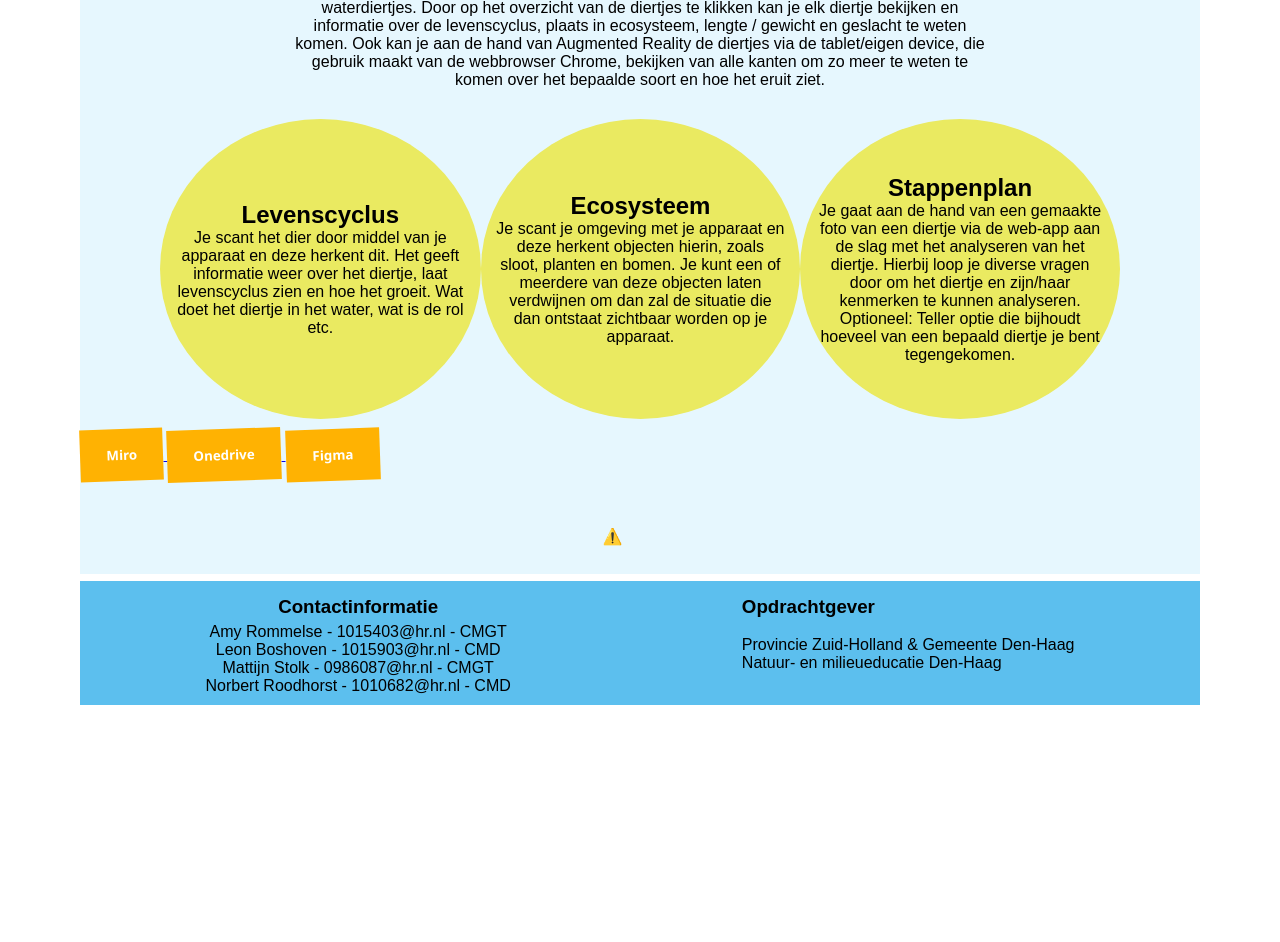
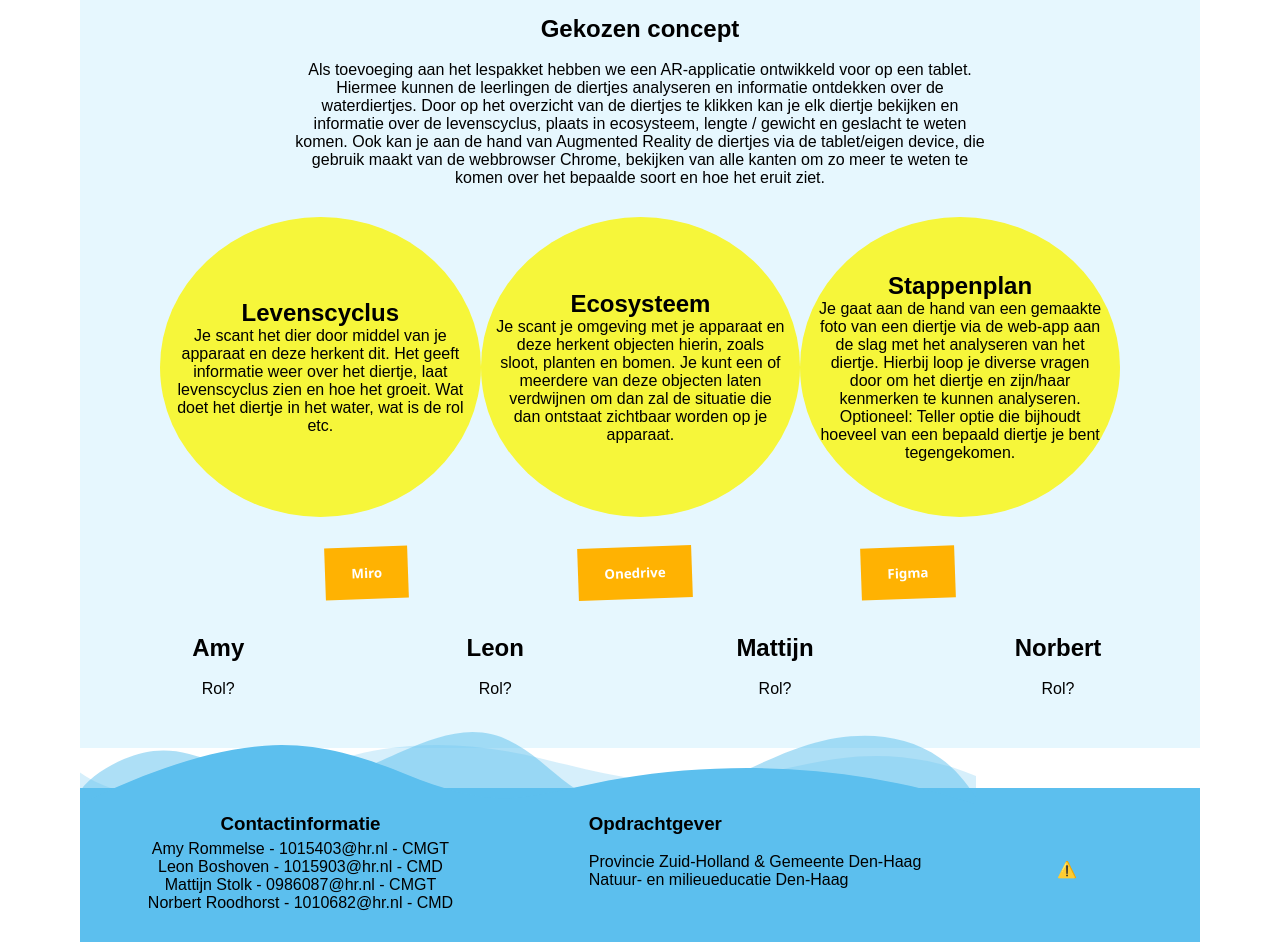
Before and after one commit to Team-Eendt/onepager, a plain HTML site: page src/index.html in a window 1280 px wide. Shown: the part 380-1322 px from the top of the page. Before the commit the page ends 1085 px from the top, so only its background shows below. Drawn offline with nearby package versions, Linux system fonts and the light colour scheme; no server answers.

Commit message:
Style changes and added more info

```diff
--- a/src/css/main.css
+++ b/src/css/main.css
@@ -7,7 +7,8 @@
 
 header {
     text-align: center;
-    padding: 2px 0;
+    padding-top: 20px;
+    padding-bottom: 20px;
     font-family: Arial, serif;
     background-color: #e6f7fe;
     color: #ffb202;
@@ -95,13 +96,14 @@ main {
 
 #design-question {
     text-align: center;
-    padding: 2px 0;
     font-family: Arial, serif;
     max-width: 700px;
+    padding-top: 20px;
 }
 
 #mvp {
     text-align: center;
+    padding-top: 10px;
     padding-bottom: 20px;
     font-family: Arial, serif;
     max-width: 700px;
@@ -123,7 +125,7 @@ main {
     width: 300px;
     height: 300px;
     border-radius:50%;
-    background: #eaea61;
+    background: #f6f63a;
     display: table-cell;
     text-align: center;
     vertical-align: middle;
@@ -131,23 +133,27 @@ main {
     padding-left: 15px;
 }
 
+#info-buttons {
+    display: flex;
+    justify-content: center;
+    text-align: center;
+    padding-top: 20px;
+    padding-bottom: 25px;
+    max-width: 800px;
+}
+
 #miro{
     background-color: #ffb202;
     border: 0 solid #E5E7EB;
     box-sizing: border-box;
     color: white;
-    /*display: flex;*/
     font-family: ui-sans-serif,system-ui,-apple-system,system-ui,"Segoe UI",Roboto,"Helvetica Neue",Arial,"Noto Sans",sans-serif,"Apple Color Emoji","Segoe UI Emoji","Segoe UI Symbol","Noto Color Emoji";
-    /*font-size: 1rem;*/
     font-weight: 700;
-    /*justify-content: center;*/
     line-height: 1.75rem;
     padding: .75rem 1.65rem;
-    /*position: relative;*/
     text-align: center;
     text-decoration: none #000000 solid;
     text-decoration-thickness: auto;
-    /*width: 100%;*/
     max-width: 250px;
     cursor: pointer;
     transform: rotate(-2deg);
@@ -161,18 +167,13 @@ main {
     border: 0 solid #E5E7EB;
     box-sizing: border-box;
     color: white;
-    /*display: flex;*/
     font-family: ui-sans-serif,system-ui,-apple-system,system-ui,"Segoe UI",Roboto,"Helvetica Neue",Arial,"Noto Sans",sans-serif,"Apple Color Emoji","Segoe UI Emoji","Segoe UI Symbol","Noto Color Emoji";
-    /*font-size: 1rem;*/
     font-weight: 700;
-    /*justify-content: center;*/
     line-height: 1.75rem;
     padding: .75rem 1.65rem;
-    /*position: relative;*/
     text-align: center;
     text-decoration: none #000000 solid;
     text-decoration-thickness: auto;
-    /*width: 100%;*/
     max-width: 250px;
     cursor: pointer;
     transform: rotate(-2deg);
@@ -186,18 +187,13 @@ main {
     border: 0 solid #E5E7EB;
     box-sizing: border-box;
     color: white;
-    /*display: flex;*/
     font-family: ui-sans-serif,system-ui,-apple-system,system-ui,"Segoe UI",Roboto,"Helvetica Neue",Arial,"Noto Sans",sans-serif,"Apple Color Emoji","Segoe UI Emoji","Segoe UI Symbol","Noto Color Emoji";
-    /*font-size: 1rem;*/
     font-weight: 700;
-    /*justify-content: center;*/
     line-height: 1.75rem;
     padding: .75rem 1.65rem;
-    /*position: relative;*/
     text-align: center;
     text-decoration: none #000000 solid;
     text-decoration-thickness: auto;
-    /*width: 100%;*/
     max-width: 250px;
     cursor: pointer;
     transform: rotate(-2deg);
@@ -223,10 +219,37 @@ main {
     font-family: Arial, serif;
 }
 
+#rollen {
+    text-align: center;
+    padding-top: 10px;
+    padding-bottom: 20px;
+    font-family: Arial, serif;
+    max-width: 1200px;
+}
+
+#team-rol {
+    width: 300px;
+    display: table-cell;
+    text-align: center;
+    vertical-align: middle;
+    padding-right: 15px;
+    padding-left: 15px;
+    padding-bottom: 30px;
+}
+
 footer {
-    margin-top: 7px;
+    margin-top: 40px;
     display: flex;
     background-color: #5cbfee;
     font-family: Arial, serif;
-    padding: 10px;
+    padding-top: 20px;
+    padding-bottom: 30px;
 }
+
+#footer-wrapper {
+    position: absolute;
+    display: flex;
+    justify-content: space-evenly;
+    width: 70vw;
+    font-family: Arial, serif;
+}
--- a/src/index.html
+++ b/src/index.html
@@ -42,6 +42,7 @@
         <br>
         <section id="design-question">
             <h2>Ontwerpvraag</h2>
+            <br>
             <p>
                 Hoe kunnen wij kinderen uit groep 7 en 8 informeren en inspireren over
                 natuur en milieu door middel van immersive technologie te gebruiken bij
@@ -51,6 +52,7 @@
         <br>
         <section id="mvp">
         <h2>Gekozen concept</h2>
+            <br>
             <p>
                 Als toevoeging aan het lespakket hebben we een AR-applicatie ontwikkeld
                 voor op een tablet. Hiermee kunnen de leerlingen de diertjes analyseren
@@ -89,7 +91,7 @@
             </div>
 <!--            <div id="pond">pond</div>-->
         </section>
-        <section>
+        <section id="info-buttons">
             <a href="https://miro.com/app/board/uXjVMPFUXy4=/?share_link_id=266288672924">
                 <button id="miro"> <b>Miro</b> </button>
             </a>
@@ -100,14 +102,49 @@
                 <button id="figma"> <b>Figma</b> </button>
             </a>
         </section>
-        <section>
-            <br>
-            <lottie-player src="https://assets4.lottiefiles.com/packages/lf20_ZPUaZPkwKZ.json" mode="bounce" background="transparent"  speed="1"  style="width: 75px; height: 75px;"  loop  autoplay></lottie-player>
+        <section id="rollen">
+            <div id="team-rol">
+                <h2>Amy</h2>
+                <br>
+                <p>
+                    Rol?
+                </p>
+            </div>
+            <div id="team-rol">
+                <h2>Leon</h2>
+                <br>
+                <p>
+                    Rol?
+                </p>
+            </div>
+            <div id="team-rol">
+                <h2>Mattijn</h2>
+                <br>
+                <p>
+                    Rol?
+                </p>
+            </div>
+            <div id="team-rol">
+                <h2>Norbert</h2>
+                <br>
+                <p>
+                    Rol?
+                </p>
+            </div>
         </section>
 
     </main>
 
     <footer>
+        <section id="footer-wrapper">
+            <div class="custom-shape-divider-bottom-1684266820">
+                <svg data-name="Layer 1" xmlns="http://www.w3.org/2000/svg" viewBox="0 0 1200 120" preserveAspectRatio="none">
+                    <path d="M0,0V46.29c47.79,22.2,103.59,32.17,158,28,70.36-5.37,136.33-33.31,206.8-37.5C438.64,32.43,512.34,53.67,583,72.05c69.27,18,138.3,24.88,209.4,13.08,36.15-6,69.85-17.84,104.45-29.34C989.49,25,1113-14.29,1200,52.47V0Z" opacity=".25" class="shape-fill"></path>
+                    <path d="M0,0V15.81C13,36.92,27.64,56.86,47.69,72.05,99.41,111.27,165,111,224.58,91.58c31.15-10.15,60.09-26.07,89.67-39.8,40.92-19,84.73-46,130.83-49.67,36.26-2.85,70.9,9.42,98.6,31.56,31.77,25.39,62.32,62,103.63,73,40.44,10.79,81.35-6.69,119.13-24.28s75.16-39,116.92-43.05c59.73-5.85,113.28,22.88,168.9,38.84,30.2,8.66,59,6.17,87.09-7.5,22.43-10.89,48-26.93,60.65-49.24V0Z" opacity=".5" class="shape-fill"></path>
+                    <path d="M0,0V5.63C149.93,59,314.09,71.32,475.83,42.57c43-7.64,84.23-20.12,127.61-26.46,59-8.63,112.48,12.24,165.56,35.4C827.93,77.22,886,95.24,951.2,90c86.53-7,172.46-45.71,248.8-84.81V0Z" class="shape-fill"></path>
+                </svg>
+            </div>
+        </section>
         <div id="emails">
             <h3>Contactinformatie</h3>
             <p>Amy Rommelse - 1015403@hr.nl - CMGT</p>
@@ -123,6 +160,10 @@
             <p>Natuur- en milieueducatie Den-Haag</p>
             <br>
         </div>
+        <section>
+            <br>
+            <lottie-player src="https://assets4.lottiefiles.com/packages/lf20_ZPUaZPkwKZ.json" mode="bounce" background="transparent"  speed="1"  style="width: 75px; height: 75px;"  loop  autoplay></lottie-player>
+        </section>
     </footer>
 </body>
 </html>
```
